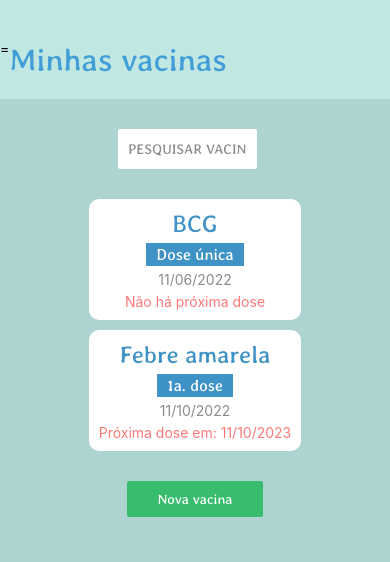
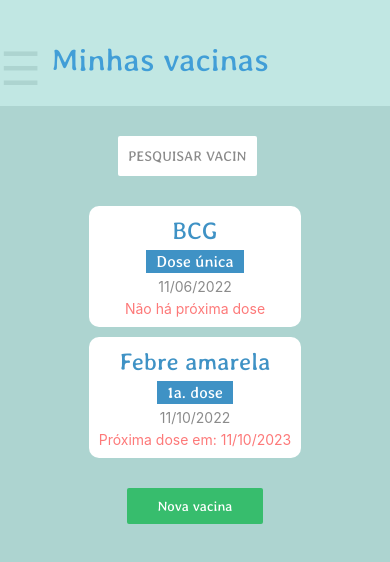
Before and after one commit to iwataniKenji/my-health, a React Native app: screen / in a window 390 px wide. Shown: the top 562 px of the page. Built offline with nearby package versions, Linux system fonts and the light colour scheme.

Commit message:
refactor: componentizes all content until now

```diff
--- a/App.tsx
+++ b/App.tsx
@@ -1,5 +1,6 @@
 import { useState } from "react";
-import { MyVaccinesSection } from './screens/MyVaccinesSection';
+import { MyVaccinesSection } from "./screens/MyVaccinesSection";
+import { Home } from "./screens/Home";
 import AppLoading from "expo-app-loading";
 import * as Font from "expo-font";
 
@@ -13,6 +14,7 @@ export default function App() {
 
   if (fontsLoaded) {
     return <MyVaccinesSection />;
+    // return <Home />;
   } else {
     return (
       <AppLoading
--- /dev/null
+++ b/components/CustomButton.tsx
@@ -0,0 +1,31 @@
+import { TouchableOpacity, StyleSheet, Text } from "react-native";
+
+type Props = {
+  children: string;
+  color: string;
+  handleClick: () => void;
+};
+
+export function CustomButton({ children, color, handleClick }: Props) {
+  return (
+    <TouchableOpacity
+      style={{ ...styles.buttonContainer, backgroundColor: color }}
+      onPress={handleClick}
+    >
+      <Text style={styles.buttonText}>{children}</Text>
+    </TouchableOpacity>
+  );
+}
+
+const styles = StyleSheet.create({
+  buttonText: {
+    color: "#fff",
+    fontFamily: "averiaLibre-regular",
+  },
+
+  buttonContainer: {
+    paddingHorizontal: 30,
+    paddingVertical: 10,
+    borderRadius: 2,
+  },
+});
--- a/components/InputSection.tsx
+++ b/components/InputSection.tsx
@@ -6,11 +6,12 @@ export function InputSection() {
   const [email, onChangeEmail] = useState("");
   const [password, onChangePassword] = useState("");
   const [isValid, setIsValid] = useState(false); // TODO -> substituir por validação
+  const [isLoading, setIsLoading] = useState(false); // TODO -> substituir loading
 
   return (
     <View>
       {/* LOADING */}
-      <ActivityIndicator animating={true} color={MD2Colors.red800} />
+      <ActivityIndicator animating={isLoading} color={MD2Colors.red800} />
 
       <View style={styles.inputBox}>
         <Text style={styles.inputText}>E-mail</Text>
--- /dev/null
+++ b/components/TopToolbar.tsx
@@ -0,0 +1,39 @@
+import { StyleSheet, Text, TouchableOpacity, View } from "react-native";
+
+export function TopToolbar() {
+  const openMenu = () => {
+    console.log("open menu");
+  };
+
+  return (
+    <View style={styles.toolbar}>
+      <TouchableOpacity onPress={openMenu}>
+        <Text style={styles.toolBarButton}>☰</Text>
+      </TouchableOpacity>
+      <Text style={styles.toolbarText}>Minhas vacinas</Text>
+    </View>
+  );
+}
+
+const styles = StyleSheet.create({
+  toolbar: {
+    display: "flex",
+    flexDirection: "row",
+    justifyContent: "flex-start",
+    paddingTop: 40,
+    paddingBottom: 10,
+    gap: 10,
+    backgroundColor: "rgba(193, 231, 227, 1)",
+  },
+
+  toolBarButton: {
+    fontSize: 46,
+    color: "rgba(173, 212, 208, 1)",
+  },
+
+  toolbarText: {
+    fontSize: 32,
+    color: "rgba(65, 158, 215, 1)",
+    fontFamily: "averiaLibre-regular",
+  },
+});
--- a/screens/Home.tsx
+++ b/screens/Home.tsx
@@ -7,14 +7,11 @@ export function Home() {
   return (
     <View style={styles.screen}>
       <Text style={styles.appTitle}>MyHealth</Text>
-
       <Text style={styles.appDescription}>
         Controle as suas vacinas e fique seguro
       </Text>
-
       <InputSection />
       <ButtonSection />
-
       <StatusBar style="auto" />
     </View>
   );
@@ -29,6 +26,7 @@ const styles = StyleSheet.create({
     paddingHorizontal: 20,
     gap: 50,
     backgroundColor: "#e5e5e5",
+    color: "rgba(65, 158, 215, 1)",
   },
 
   appTitle: {
--- a/screens/MyVaccinesSection.tsx
+++ b/screens/MyVaccinesSection.tsx
@@ -1,26 +1,19 @@
-import { StyleSheet, Text, TouchableOpacity, View } from "react-native";
+import { StyleSheet, View } from "react-native";
 import { Searchbar } from "../components/Searchbar";
 import { CardsSection } from "../components/CardsSection";
+import { CustomButton } from "../components/CustomButton";
+import { TopToolbar } from "../components/TopToolbar";
 
 export function MyVaccinesSection() {
-  const openMenu = () => {
-    console.log("open menu");
-  };
-
   return (
     <View style={styles.screen}>
-      <View style={styles.toolbar}>
-        <TouchableOpacity onPress={openMenu}>
-          <Text>=</Text>
-        </TouchableOpacity>
-        <Text style={styles.toolbarText}>Minhas vacinas</Text>
-      </View>
+      <TopToolbar />
       <View style={styles.content}>
         <Searchbar />
         <CardsSection />
-        <TouchableOpacity style={styles.newVaccineButton} onPress={openMenu}>
-          <Text style={styles.buttonText}>Nova vacina</Text>
-        </TouchableOpacity>
+        <CustomButton color="rgba(55, 189, 109, 1)" handleClick={() => {}}>
+          Nova vacina
+        </CustomButton>
       </View>
     </View>
   );
@@ -33,21 +26,6 @@ const styles = StyleSheet.create({
     backgroundColor: "rgba(173, 212, 208, 1)",
   },
 
-  toolbar: {
-    display: "flex",
-    flexDirection: "row",
-    justifyContent: "flex-start",
-    paddingTop: 40,
-    paddingBottom: 20,
-    backgroundColor: "rgba(193, 231, 227, 1)",
-  },
-
-  toolbarText: {
-    fontSize: 32,
-    color: "rgba(65, 158, 215, 1)",
-    fontFamily: "averiaLibre-regular",
-  },
-
   content: {
     display: "flex",
     alignItems: "center",
@@ -55,16 +33,4 @@ const styles = StyleSheet.create({
     marginTop: 30,
     marginHorizontal: "auto",
   },
-
-  buttonText: {
-    color: "#fff",
-    fontFamily: "averiaLibre-regular",
-  },
-
-  newVaccineButton: {
-    backgroundColor: "rgba(55, 189, 109, 1)",
-    paddingHorizontal: 30,
-    paddingVertical: 10,
-    borderRadius: 2,
-  },
 });
```
Also changed, not shown: components/ButtonSection.tsx (+31 -56 lines).
